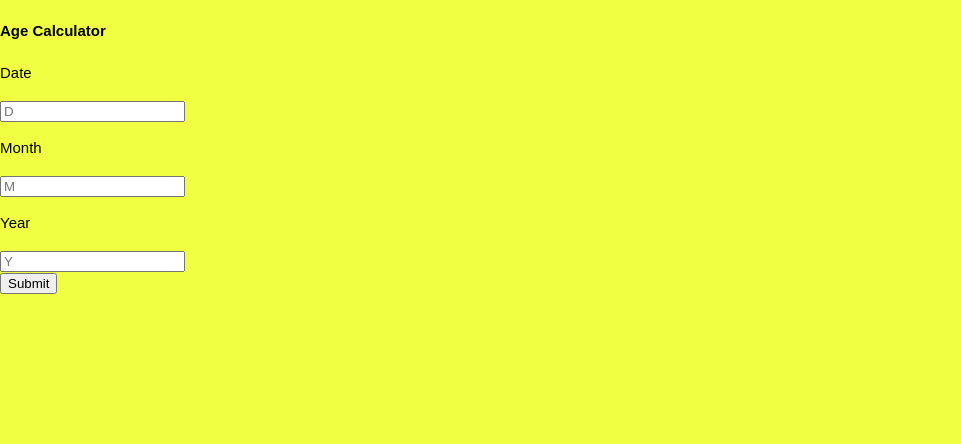
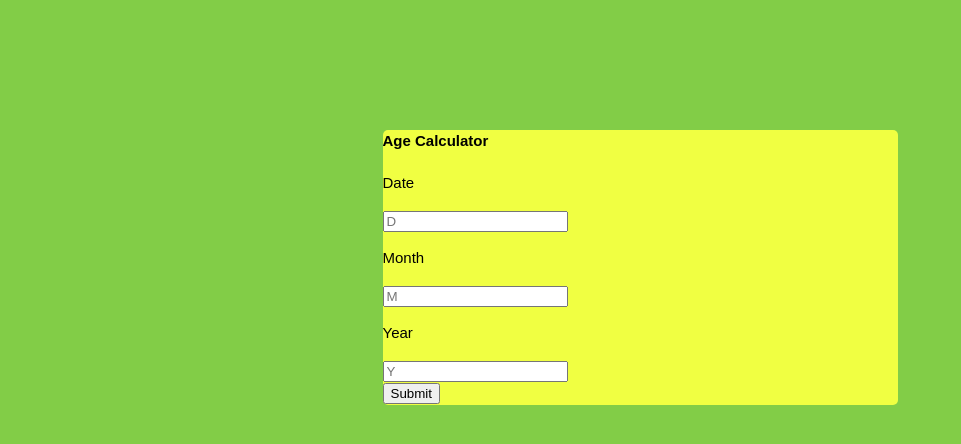
Before and after one commit to sultanarebaka/age-calculator, a plain HTML site: page index.html in a window 1280 px wide. Shown: the whole page, without its empty margins (0-961 px from the left). Drawn offline with Linux system fonts and the light colour scheme.

Commit message:
Add files via upload

```diff
--- a/style.css
+++ b/style.css
@@ -1,8 +1,18 @@
 body{
 	font-family: Arial, Helvetica, sans-serif;
-	background-color: #F0FF42;
+	background-color: #82CD47;
 	font-size: 15px;
 	line-height: 1.5;
 	padding: 0;
 	margin: 0;
 }
+* {
+	box-sizing: border-box;
+}
+.container{
+	width:515px;
+	height: auto;
+	margin: 130px auto;
+	background-color: #F0FF42;
+	border-radius: 5px;
+}
```
